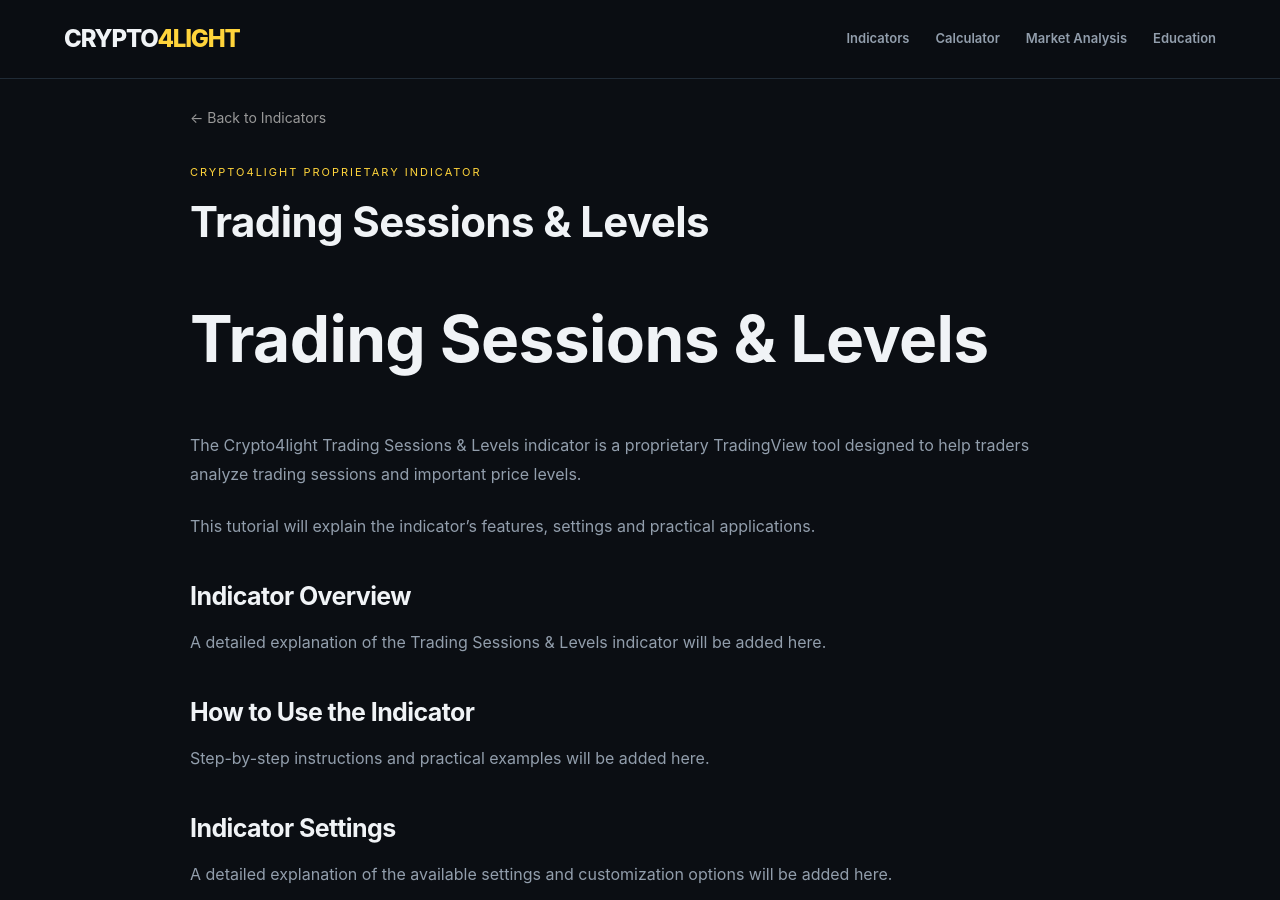
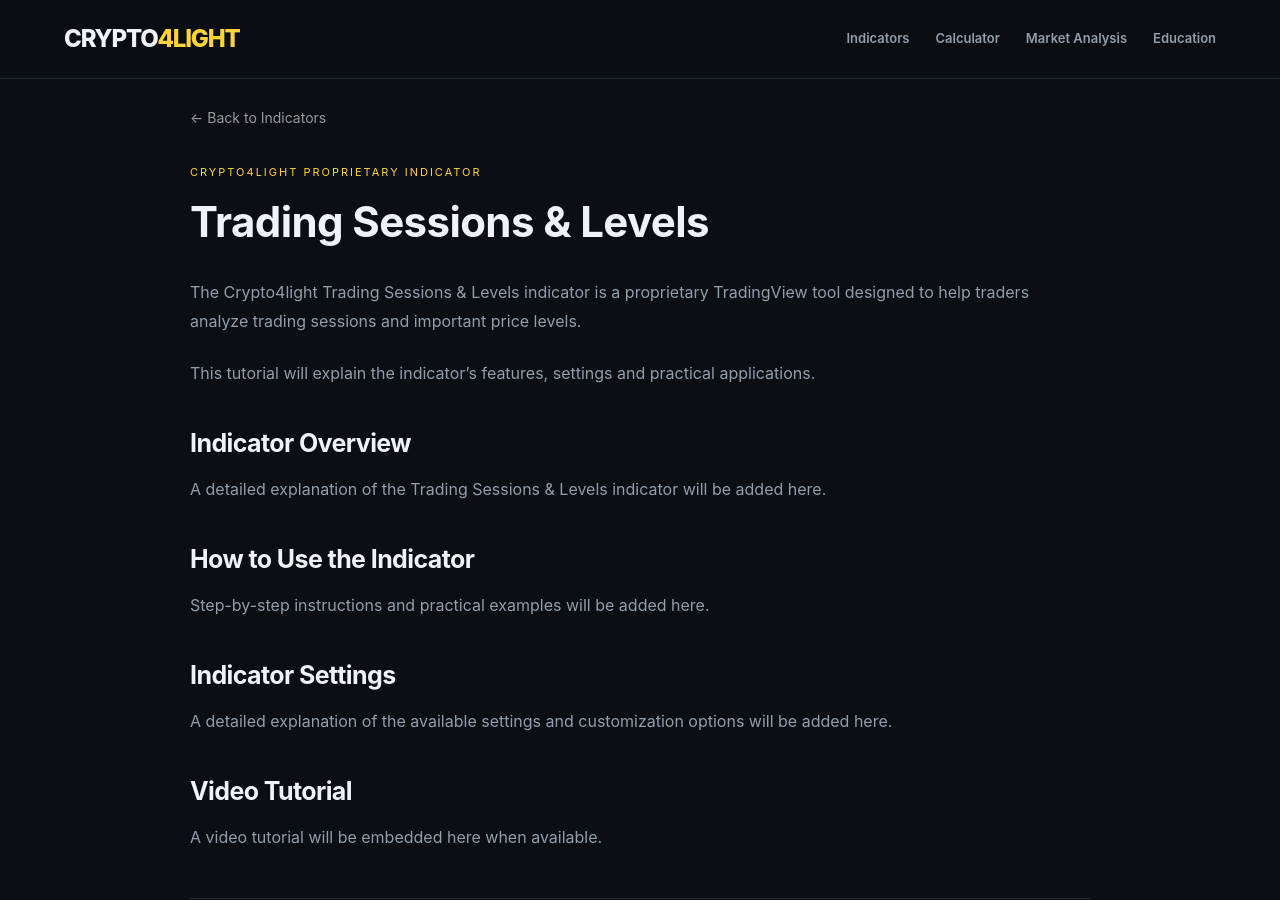
Before and after one commit to crypto4light/crypto4light, a Jekyll site: the page built from _indicators/trading-sessions-levels.md, in a window 1280 px wide and 900 px high. Built offline with Jekyll 4.4.1, drawn with Linux system fonts in a browser that asks for light colours.

Commit message:
Update trading-sessions-levels.md

```diff
--- a/_indicators/trading-sessions-levels.md
+++ b/_indicators/trading-sessions-levels.md
@@ -11,9 +11,6 @@ keywords:
   - Crypto Trading Tools
   - Market Sessions Analysis
 ---
-
-# Trading Sessions & Levels
-
 The Crypto4light Trading Sessions & Levels indicator is a proprietary TradingView tool designed to help traders analyze trading sessions and important price levels.
 
 This tutorial will explain the indicator's features, settings and practical applications.
```
